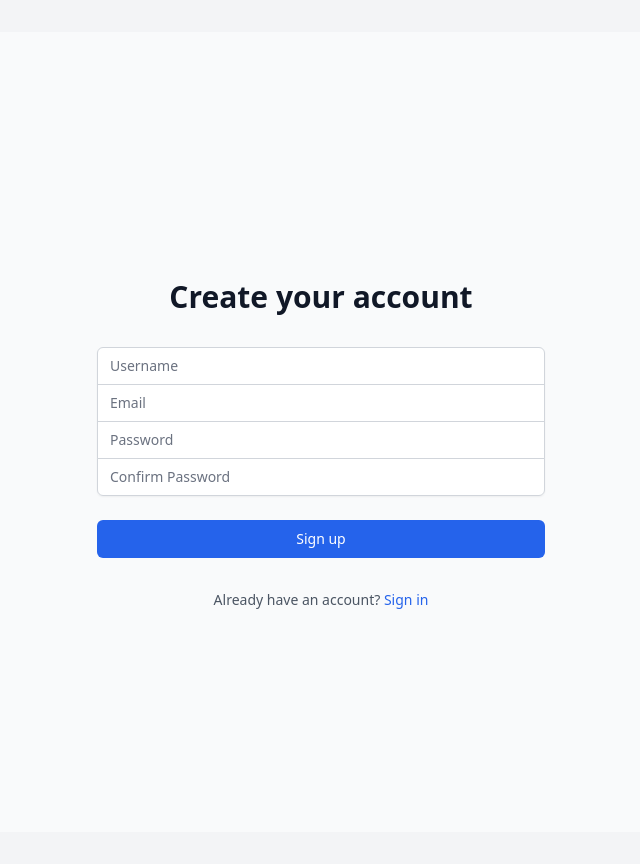
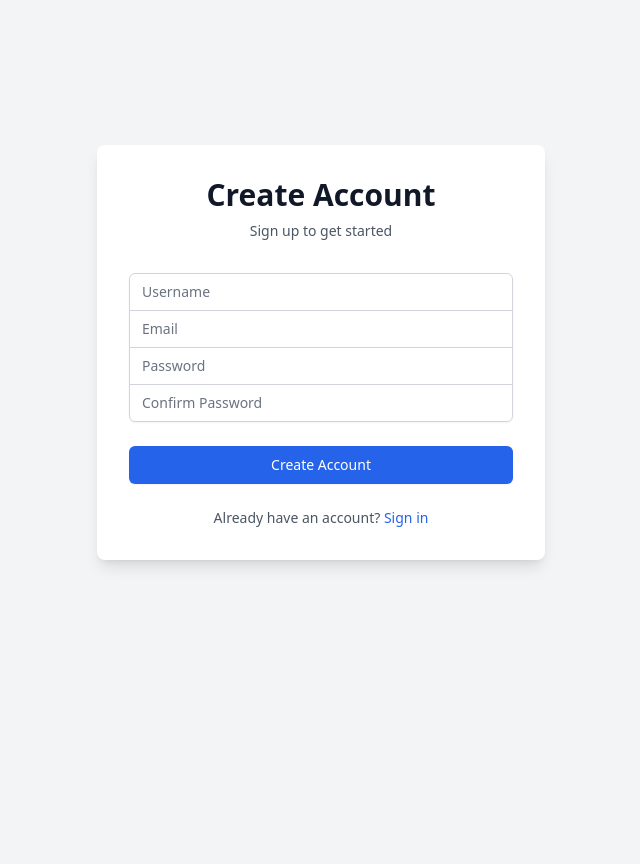
Before and after one commit to TheForgeTeam/prop-tech, a Django app: template real_estate_dashboard/templates/registration/signup.html in a window 1280 px wide. Shown: the whole page, without its empty margins (319-959 px from the left). After the commit the page ends 567 px from the top, so only its background shows below. Run offline with Django 5.2, Linux system fonts and the light colour scheme; the template is opened without the code that fills it: values that come from a table or form of the project are taken from there, others are empty; parts of the project's set-up code (start-up, migrations or seed data) failed here and were passed over; some libraries are stand-ins or nearby versions.

Commit message:
feat: enhance signup page layout and styling for better user experience

```diff
--- a/real_estate_dashboard/templates/registration/signup.html
+++ b/real_estate_dashboard/templates/registration/signup.html
@@ -1,13 +1,13 @@
 {% extends 'registration/auth_base.html' %} {% block content %}
-<div
-  class="min-h-screen flex items-center justify-center bg-gray-50 py-12 px-4 sm:px-6 lg:px-8"
->
-  <div class="max-w-md w-full space-y-8">
-    <div>
-      <h2 class="mt-6 text-center text-3xl font-extrabold text-gray-900">
-        Create your account
-      </h2>
+<div class="min-h-[80vh] flex items-center justify-center">
+  <div class="max-w-md w-full bg-white rounded-lg shadow-lg p-8">
+    <!-- Header -->
+    <div class="text-center mb-8">
+      <h2 class="text-3xl font-bold text-gray-900">Create Account</h2>
+      <p class="mt-2 text-sm text-gray-600">Sign up to get started</p>
     </div>
+
+    <!-- Signup Form -->
     <form class="mt-8 space-y-6" method="POST">
       {% csrf_token %}
       <div class="rounded-md shadow-sm -space-y-px">
@@ -59,23 +59,43 @@
 
       {% if form.errors %}
       <div class="rounded-md bg-red-50 p-4">
+        <div class="flex">
+          <div class="flex-shrink-0">
+            <!-- Error Icon -->
+            <svg
+              class="h-5 w-5 text-red-400"
+              xmlns="http://www.w3.org/2000/svg"
+              viewBox="0 0 20 20"
+              fill="currentColor"
+            >
+              <path
+                fill-rule="evenodd"
+                d="M10 18a8 8 0 100-16 8 8 0 000 16zM8.707 7.293a1 1 0 00-1.414 1.414L8.586 10l-1.293 1.293a1 1 0 101.414 1.414L10 11.414l1.293 1.293a1 1 0 001.414-1.414L11.414 10l1.293-1.293a1 1 0 00-1.414-1.414L10 8.586 8.707 7.293z"
+                clip-rule="evenodd"
+              />
+            </svg>
+          </div>
+          <div class="ml-3">
             <div class="text-sm text-red-700">
-          {% for field in form %} {% for error in field.errors %} {{ error }}<br />
+              {% for field in form %} {% for error in field.errors %} {{ error
+              }}<br />
               {% endfor %} {% endfor %}
+            </div>
+          </div>
         </div>
       </div>
       {% endif %}
 
-      <div>
       <button
         type="submit"
-          class="group relative w-full flex justify-center py-2 px-4 border border-transparent text-sm font-medium rounded-md text-white bg-blue-600 hover:bg-blue-700 focus:outline-none focus:ring-2 focus:ring-offset-2 focus:ring-blue-500"
+        class="w-full py-2 px-4 border border-transparent rounded-md shadow-sm text-sm font-medium text-white bg-blue-600 hover:bg-blue-700 focus:outline-none focus:ring-2 focus:ring-offset-2 focus:ring-blue-500"
       >
-          Sign up
+        Create Account
       </button>
-      </div>
     </form>
-    <div class="text-center">
+
+    <!-- Sign In Link -->
+    <div class="mt-6 text-center">
       <p class="text-sm text-gray-600">
         Already have an account?
         <a
```
Lines whose indentation alone changed are shown as unchanged.
